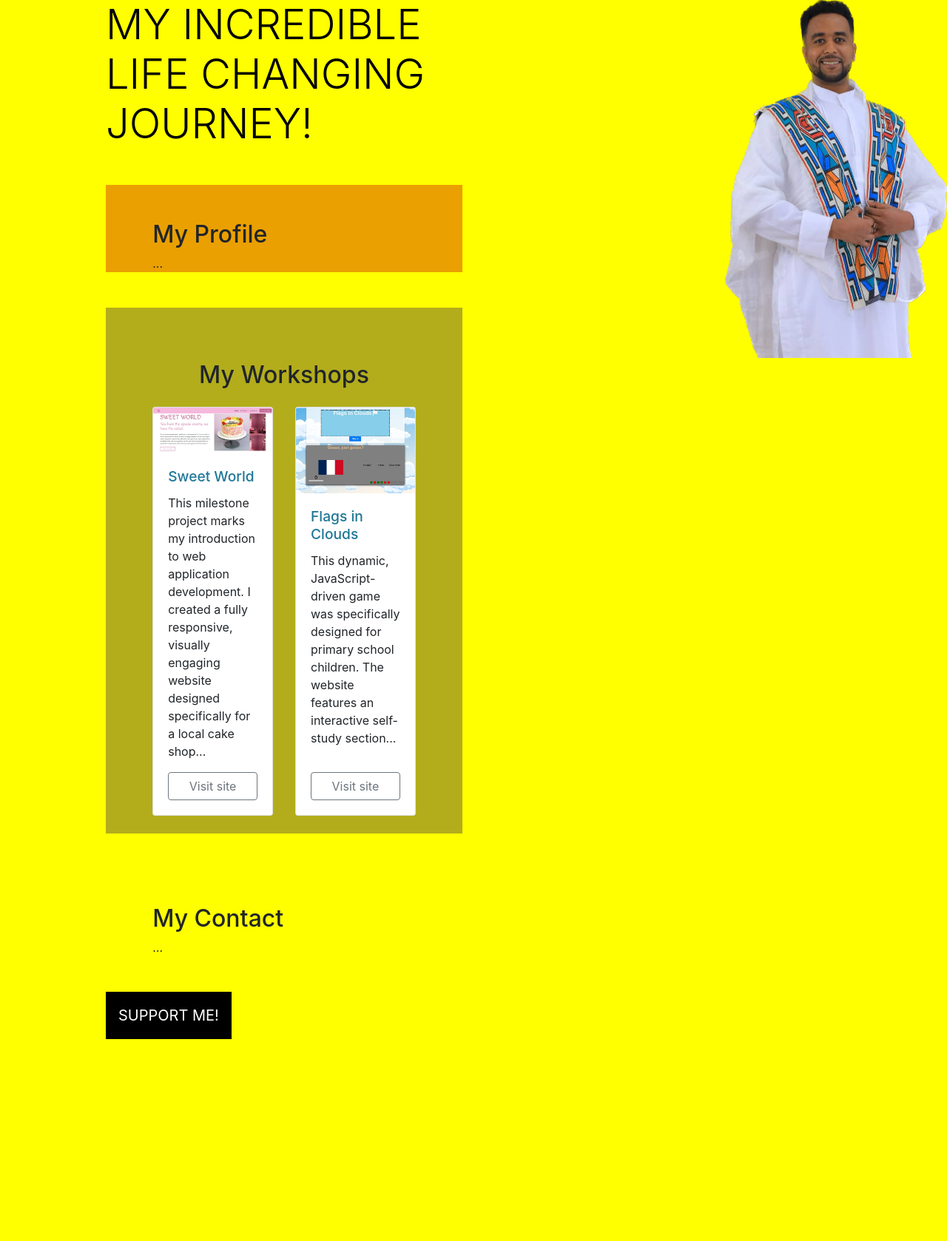
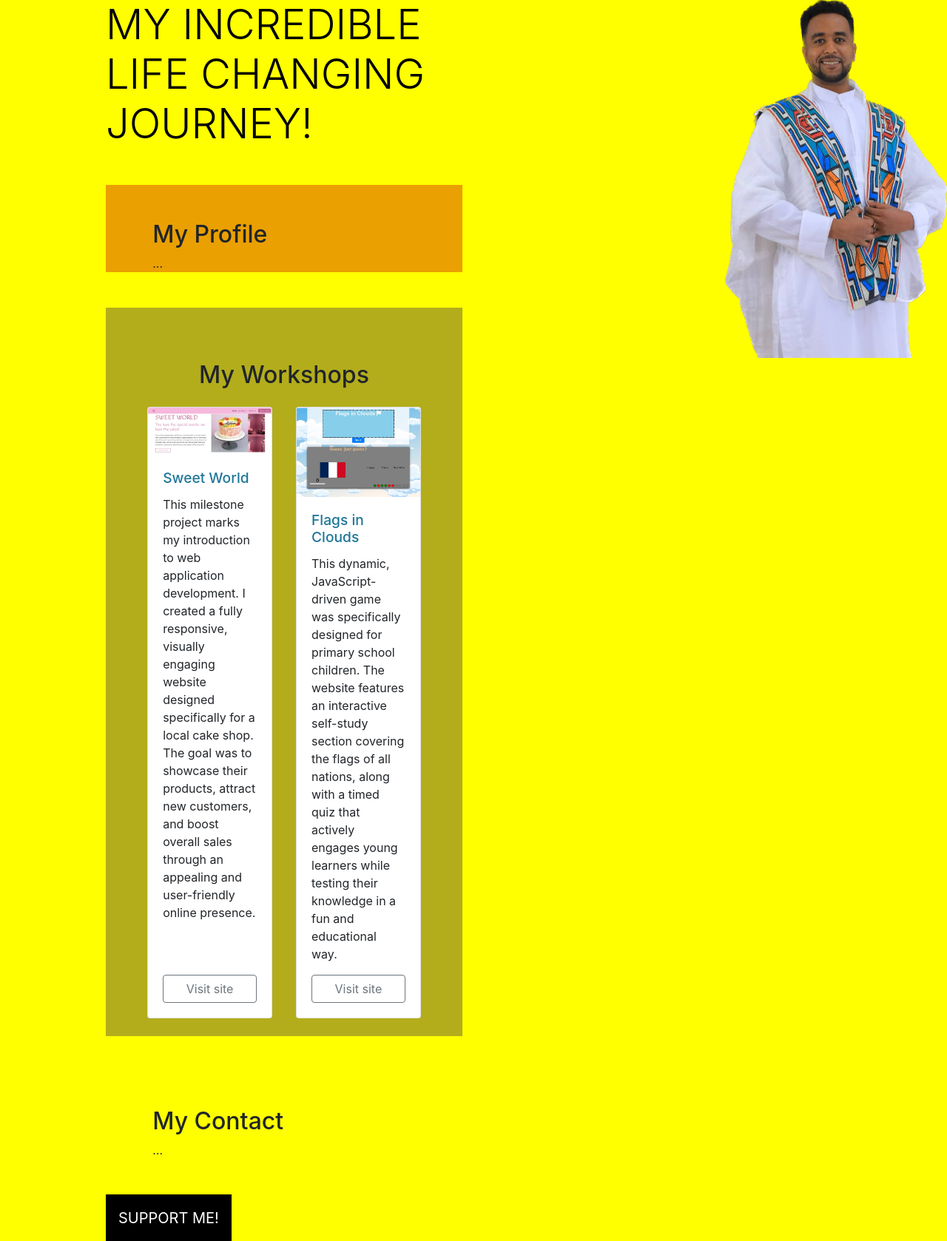
Before and after one commit to abi19x/my_journey, a Django app: page / in a window 1280 px wide. Shown: the part 100-1778 px from the top of the page at 74% size. Before the commit the page ends 1505 px from the top, so only its background shows below. Run offline with Django 5.2, Linux system fonts and the light colour scheme; some libraries are stand-ins or nearby versions.

Commit message:
slight changes to the text cards

```diff
--- a/home/templates/home/index.html
+++ b/home/templates/home/index.html
@@ -1,6 +1,4 @@
-{% extends "base.html" %} {% load static %}
-
-{% block content %}
+{% extends "base.html" %} {% load static %} {% block content %}
 <div class="container h-100">
   <div class="row h-100">
     <div class="col-7 col-md-6 my-auto">
@@ -17,41 +15,70 @@
 
       <!-- My workshop section starts here -->
       <section id="workshop" class="pt-5 mt-5">
-  <div class="container text-center my-4">
+        <div class="text-center my-4">
           <h2 class="display-5">My Workshops</h2>
         </div>
 
-  <div class="container">
-    <div class="row">
-
+        <div class="container-fluid">
+          <div class="row justify-content-center">
             <!-- Sweet World card -->
-      <div class="col-12 col-lg-6 mb-4">
-        <div class="card h-100 sharp-corners">
-          <img src="/media/milestone_project_1.jpg" class="card-img-top" alt="My first milestone project, Sweet World">
+            <div class="col-12 col-md-10 col-lg-5 mb-4 px-3">
+              <div class="card h-100 sharp-corners mx-auto">
+                <img
+                  src="/media/milestone_project_1.jpg"
+                  class="card-img-top"
+                  alt="Sweet World"
+                />
                 <div class="card-body d-flex flex-column">
                   <h3 class="card-title">Sweet World</h3>
-            <p class="card-text">This milestone project marks my introduction to web application development. I created a fully responsive, visually engaging website designed specifically for a local cake shop...</p>
-            <a href="https://abi19x.github.io/sweet-world/" target="_blank" class="btn btn-outline-secondary mt-auto">Visit site</a>
+                  <p class="card-text">
+                    This milestone project marks my introduction to web
+                    application development. I created a fully responsive,
+                    visually engaging website designed specifically for a local
+                    cake shop. The goal was to showcase their products, attract
+                    new customers, and boost overall sales through an appealing
+                    and user-friendly online presence.
+                  </p>
+                  <a
+                    href="https://abi19x.github.io/sweet-world/"
+                    target="_blank"
+                    class="btn btn-outline-secondary mt-auto"
+                    >Visit site</a
+                  >
                 </div>
               </div>
             </div>
 
             <!-- Flags in Clouds card -->
-      <div class="col-12 col-lg-6 mb-4">
-        <div class="card h-100 sharp-corners">
-          <img src="/media/milestone_project_2.jpg" class="card-img-top" alt="My second milestone project, Flags in Clouds">
+            <div class="col-12 col-md-10 col-lg-5 mb-4 px-3">
+              <div class="card h-100 sharp-corners mx-auto">
+                <img
+                  src="/media/milestone_project_2.jpg"
+                  class="card-img-top"
+                  alt="Flags in Clouds"
+                />
                 <div class="card-body d-flex flex-column">
                   <h3 class="card-title">Flags in Clouds</h3>
-            <p class="card-text">This dynamic, JavaScript-driven game was specifically designed for primary school children. The website features an interactive self-study section...</p>
-            <a href="https://abi19x.github.io/Flags-in-Clouds/" target="_blank" class="btn btn-outline-secondary mt-auto">Visit site</a>
+                  <p class="card-text">
+                    This dynamic, JavaScript-driven game was specifically
+                    designed for primary school children. The website features
+                    an interactive self-study section covering the flags of all
+                    nations, along with a timed quiz that actively engages young
+                    learners while testing their knowledge in a fun and
+                    educational way.
+                  </p>
+                  <a
+                    href="https://abi19x.github.io/Flags-in-Clouds/"
+                    target="_blank"
+                    class="btn btn-outline-secondary mt-auto"
+                    >Visit site</a
+                  >
                 </div>
               </div>
             </div>
-
           </div>
         </div>
       </section>
-
 
       <section id="contact" class="pt-5 mt-5">
         <div class="container">
--- a/static/css/base.css
+++ b/static/css/base.css
@@ -70,9 +70,15 @@ body {
 
 /* Workshop section */
 #workshop {
-    background-color: #b3ad1c; /* light grey */
+    background-color: #b3ad1c;
 
 }
+
+#workshop .container-fluid {
+  max-width: 1200px;
+  margin: 0 auto;
+}
+
 #workshop .card-title {
     color: #1f7798; /* mid-blue */
     font-size: 1.2rem;
```
Lines whose indentation alone changed are shown as unchanged.
